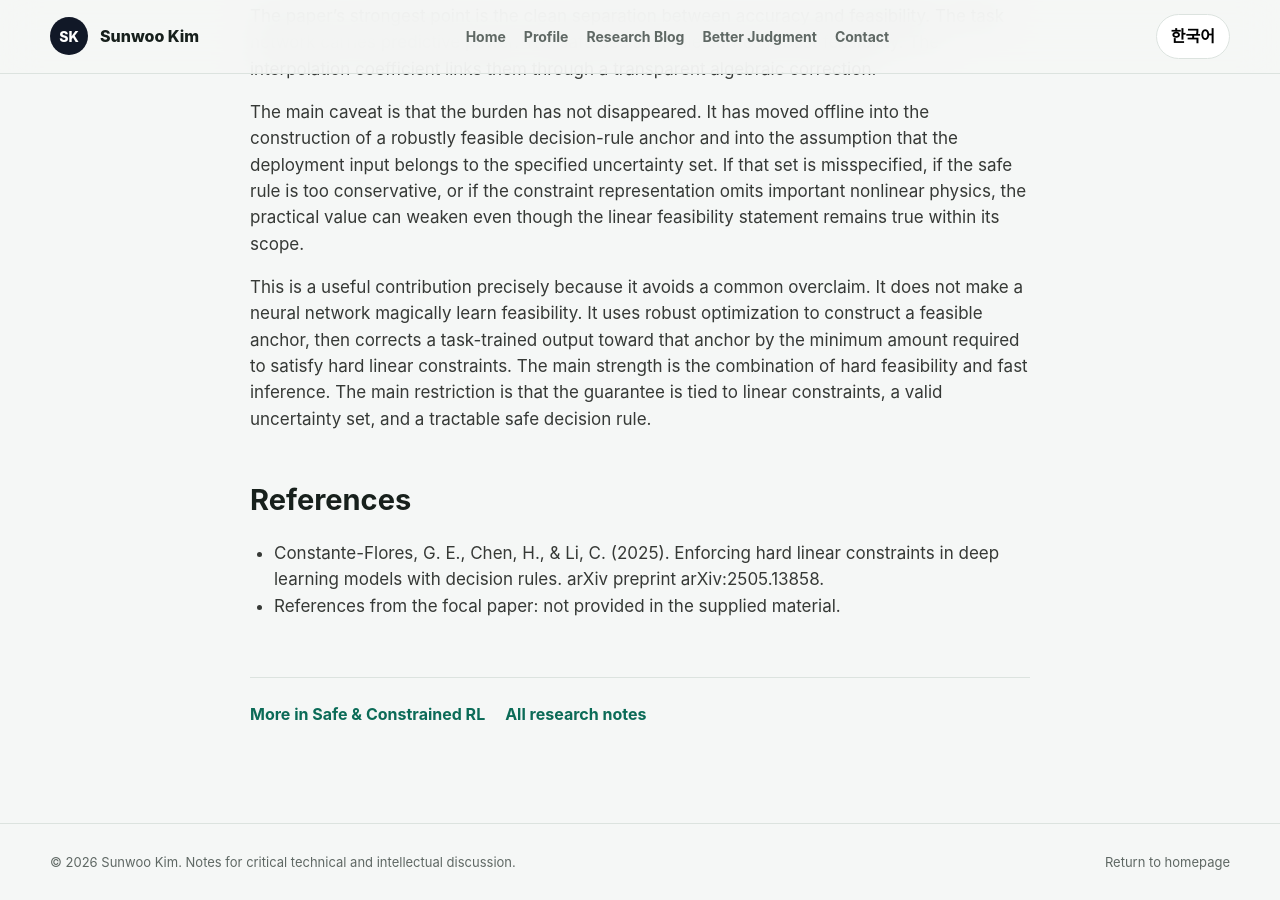
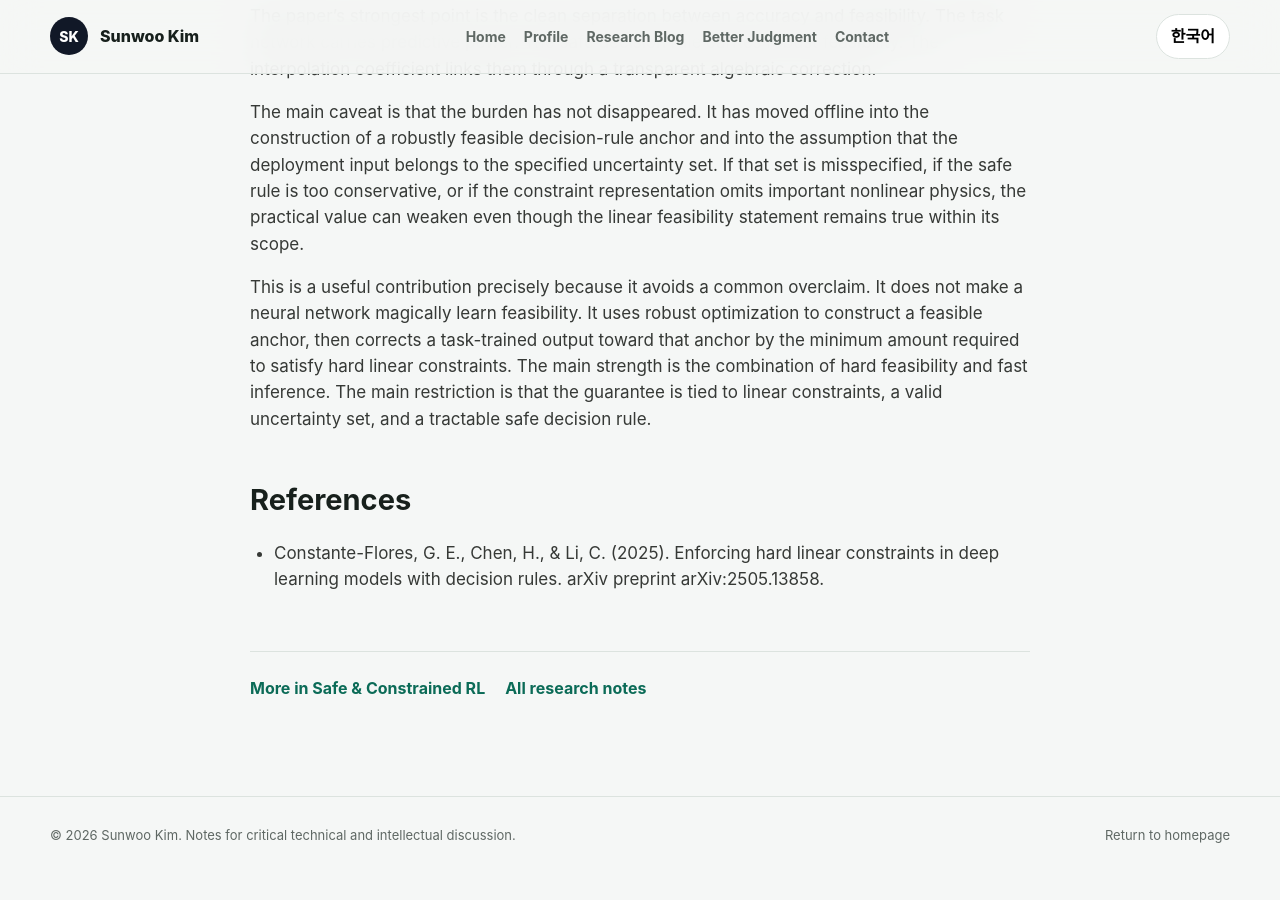
Before and after one commit to SunBooGermany/SunBooGermany.github.io, a Jekyll site: the page built from _posts/2026-05-31-safe-constrained-rl-hard-linear-constraints-decision-rules.md, in a window 1280 px wide and 900 px high, scrolled down 6322 px. Built offline with Jekyll 4.4.1, drawn with Linux system fonts in a browser that asks for light colours; after the commit the page ends 7196 px from its top, so only the background shows below that.

Commit message:
Remove missing references note from research post

```diff
--- a/_posts/2026-05-31-safe-constrained-rl-hard-linear-constraints-decision-rules.md
+++ b/_posts/2026-05-31-safe-constrained-rl-hard-linear-constraints-decision-rules.md
@@ -207,7 +207,6 @@ This is a useful contribution precisely because it avoids a common overclaim. It
 ## References
 
 - Constante-Flores, G. E., Chen, H., & Li, C. (2025). Enforcing hard linear constraints in deep learning models with decision rules. arXiv preprint arXiv:2505.13858.
-- References from the focal paper: not provided in the supplied material.
 
 <!-- ko -->
 
@@ -387,4 +386,3 @@ robust reformulation에 대해서는, jointly linear 경우의 LP 정식화가 r
 ## References
 
 - Constante-Flores, G. E., Chen, H., & Li, C. (2025). Enforcing hard linear constraints in deep learning models with decision rules. arXiv preprint arXiv:2505.13858.
-- focal paper의 참고문헌 목록: 제공된 자료에 포함되지 않았음.
```
